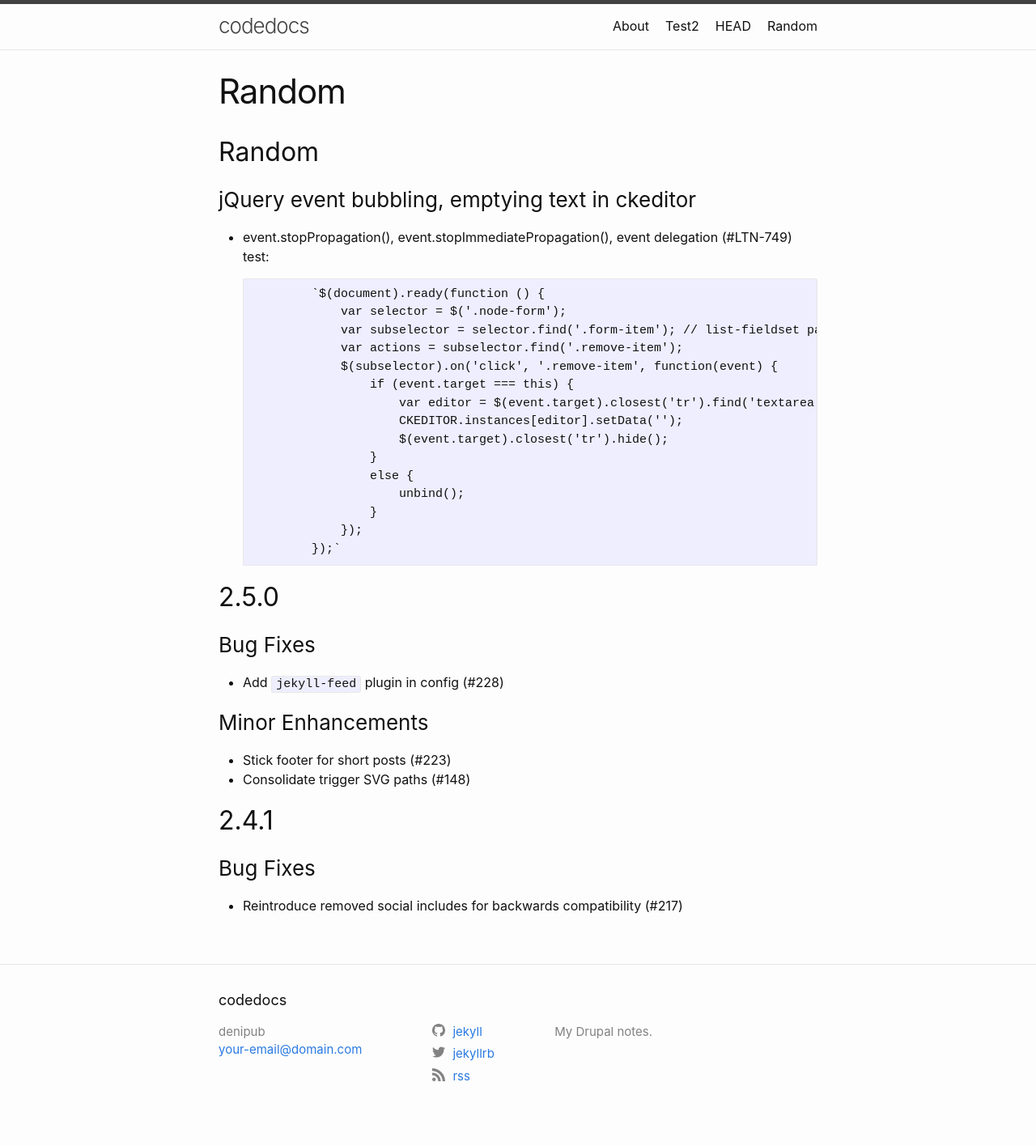
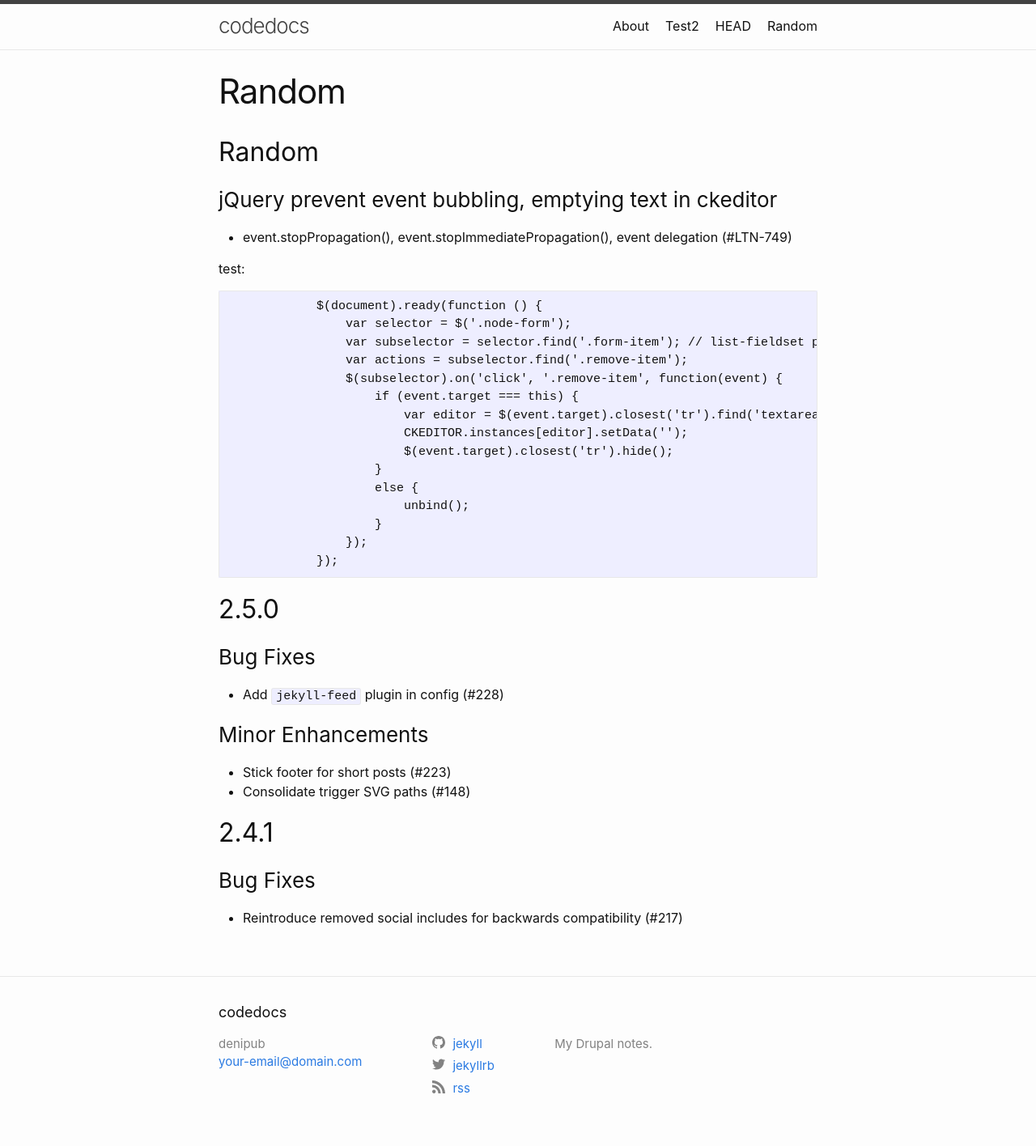
Before and after one commit to denipub/denipub.github.io, a Jekyll site: the page built from test.md, in a window 1280 px wide. Shown: the whole page at 81% size. Built offline with Jekyll 4.4.1, drawn with Linux system fonts in a browser that asks for light colours; our own code applies the rules of GitHub Pages for plain Markdown files.

Commit message:
Update test.md

```diff
--- a/test.md
+++ b/test.md
@@ -1,12 +1,13 @@
 
 ## Random
 
-### jQuery event bubbling, emptying text in ckeditor
+### jQuery prevent event bubbling, emptying text in ckeditor
 
   * event.stopPropagation(), event.stopImmediatePropagation(), event delegation (#LTN-749)
+
 test:
 
-                `$(document).ready(function () {
+                $(document).ready(function () {
                     var selector = $('.node-form');
                     var subselector = selector.find('.form-item'); // list-fieldset paragraphs-content form-item.
                     var actions = subselector.find('.remove-item');
@@ -20,7 +21,7 @@ test:
                             unbind();
                         }
                     });
-                });`
+                });
 
 ## 2.5.0
 
```
